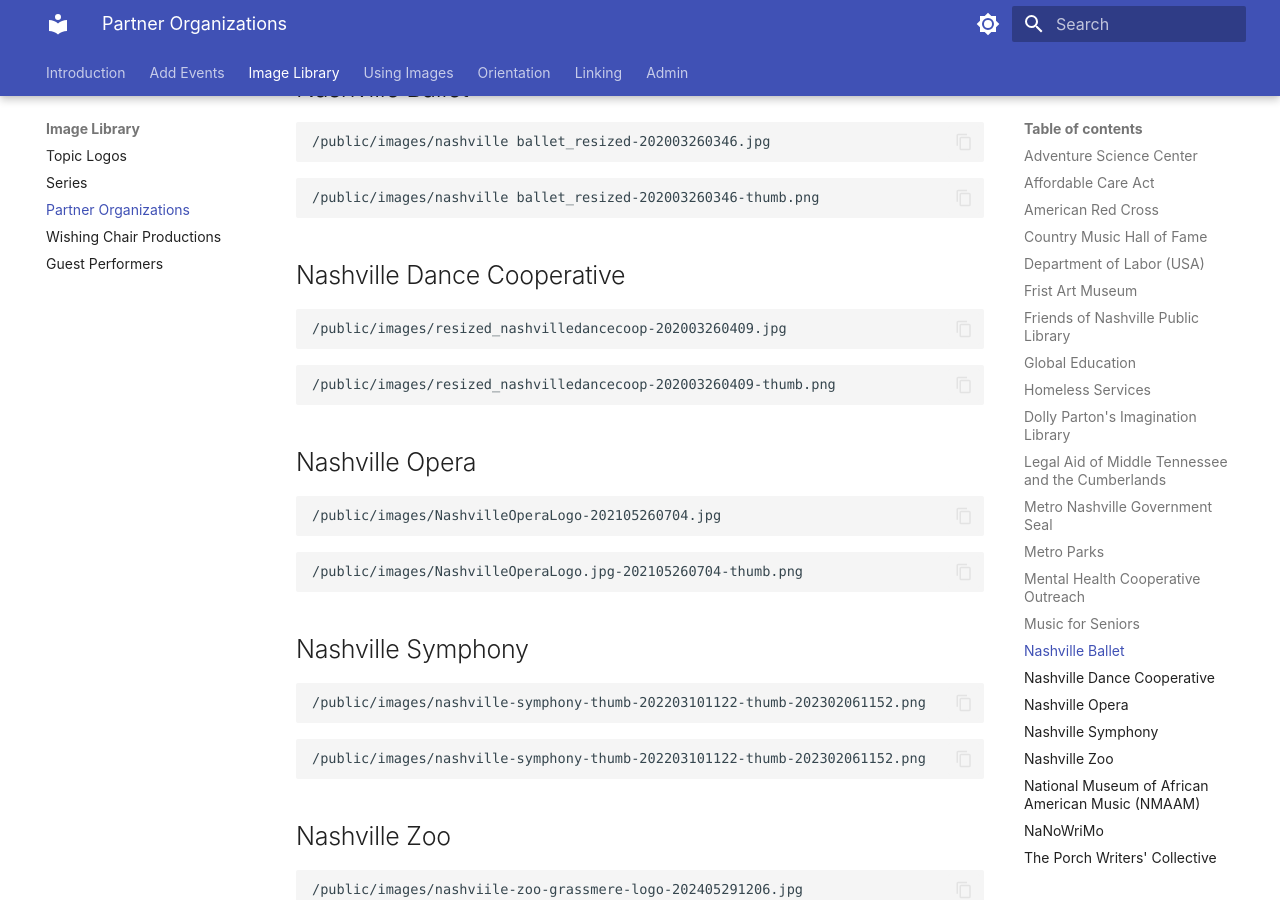
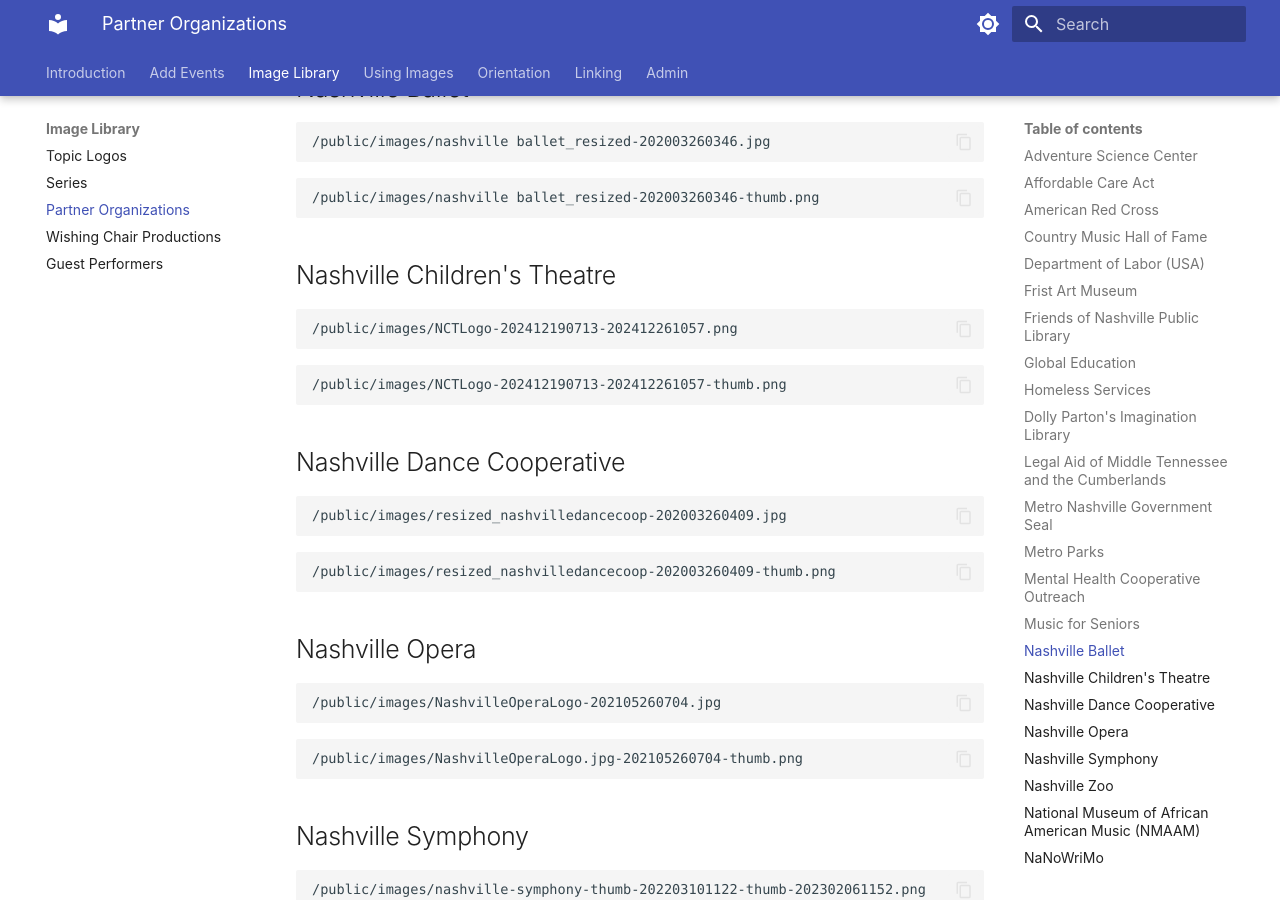
Before and after one commit to Nashville-Public-Library/bedework-docs, an MkDocs documentation site: the page built from docs/image-library/partner-organizations.md, in a window 1280 px wide and 900 px high, scrolled down 3004 px. Built offline with MkDocs 1.6.1 and Material for MkDocs 9.7.7, drawn with Linux system fonts in a browser that asks for light colours.

Commit message:
adding nashville childrens theatre

````diff
--- a/docs/image-library/partner-organizations.md
+++ b/docs/image-library/partner-organizations.md
@@ -165,6 +165,15 @@ title: Partner Organizations
 ```
 /public/images/nashville ballet_resized-202003260346-thumb.png
 ```
+## Nashville Children's Theatre
+
+```text
+/public/images/NCTLogo-202412190713-202412261057.png
+```
+
+```text
+/public/images/NCTLogo-202412190713-202412261057-thumb.png
+```
 
 ## Nashville Dance Cooperative
 
````
Also changed, not shown: docs/image-library/wishing-chair-image-library.md (+1 -1 lines).
